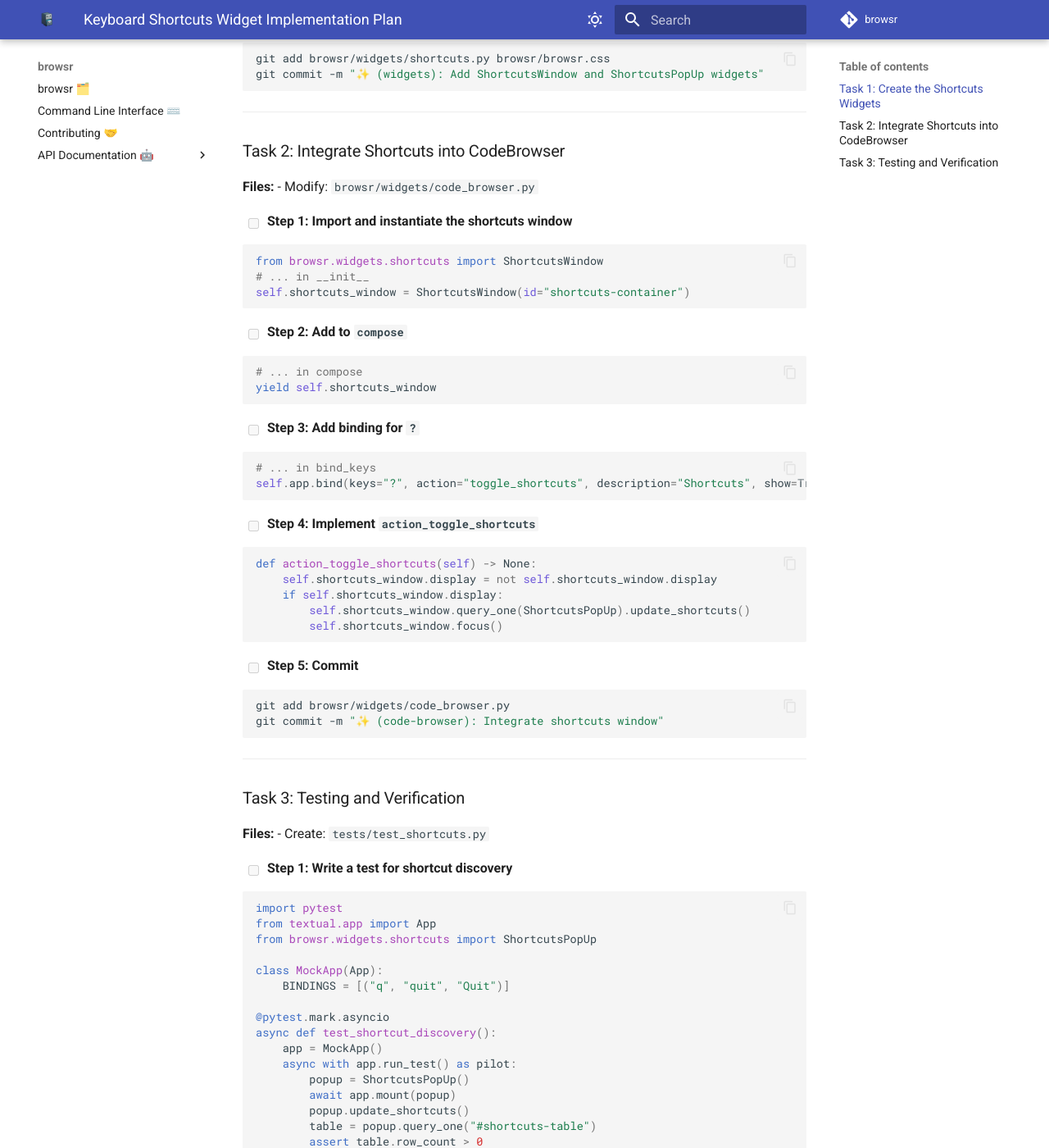
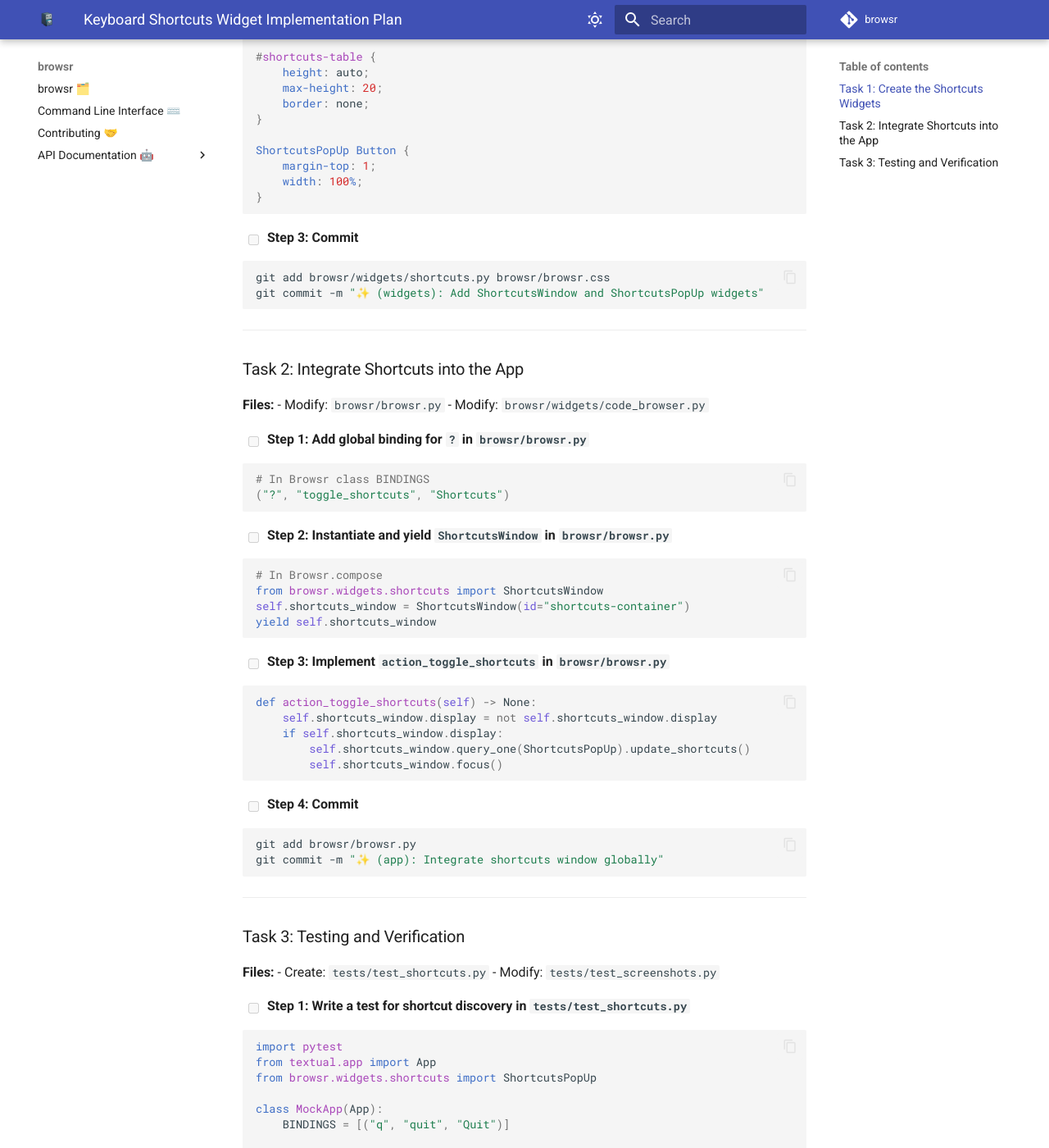
Before and after one commit to juftin/browsr, an MkDocs documentation site: the page built from docs/superpowers/plans/2026-03-30-keyboard-shortcuts-widget.md, in a window 1280 px wide and 1400 px high, scrolled down 2029 px. Shown: the whole window at 82% size. Built offline with MkDocs 1.6.1 and Material for MkDocs 9.7.7, drawn with Linux system fonts in a browser that asks for light colours; comment, search, counter and statistics services are not loaded; some of the changed text lies outside the part shown.

Commit message:
♻️ (docs): Refine implementation plan for Keyboard Shortcuts widget

````diff
--- a/docs/superpowers/plans/2026-03-30-keyboard-shortcuts-widget.md
+++ b/docs/superpowers/plans/2026-03-30-keyboard-shortcuts-widget.md
@@ -16,15 +16,21 @@
 - Create: `browsr/widgets/shortcuts.py`
 - Modify: `browsr/browsr.css`
 
-- [ ] **Step 1: Create the shortcuts module with basic structure**
+- [ ] **Step 1: Create the shortcuts module with robust structure**
 
 ```python
+from textual import on
 from textual.app import ComposeResult
 from textual.containers import Container
+from textual.message import Message
 from textual.widgets import Button, DataTable, Static
 
 class ShortcutsPopUp(Container):
     """A Pop Up that displays keyboard shortcuts"""
+
+    class Toggle(Message):
+        """Toggle the Shortcuts Window"""
+
     def compose(self) -> ComposeResult:
         yield Static("Keyboard Shortcuts", id="shortcuts-header")
         yield DataTable(id="shortcuts-table")
@@ -33,19 +39,27 @@
     def on_mount(self) -> None:
         table = self.query_one(DataTable)
         table.add_columns("Key", "Description")
+        table.cursor_type = "row"
         self.update_shortcuts()
 
     def update_shortcuts(self) -> None:
         table = self.query_one(DataTable)
         table.clear()
+        # Use active_bindings to get deduplicated and prioritized shortcuts
         for binding in self.app.active_bindings:
             if binding.show:
                 table.add_row(binding.key, binding.description)
 
+    @on(Button.Pressed, "#close-shortcuts")
+    def handle_close(self) -> None:
+        self.post_message(self.Toggle())
+
 class ShortcutsWindow(Container):
     """Window containing the Shortcuts Pop Up"""
-    def compose(self) -> ComposeResult:
-        yield ShortcutsPopUp()
+
+    @on(ShortcutsPopUp.Toggle)
+    def handle_toggle(self) -> None:
+        self.display = False
 ```
 
 - [ ] **Step 2: Add styling to `browsr/browsr.css`**
@@ -100,34 +114,29 @@
 
 ---
 
-### Task 2: Integrate Shortcuts into CodeBrowser
+### Task 2: Integrate Shortcuts into the App
 
 **Files:**
+- Modify: `browsr/browsr.py`
 - Modify: `browsr/widgets/code_browser.py`
 
-- [ ] **Step 1: Import and instantiate the shortcuts window**
+- [ ] **Step 1: Add global binding for `?` in `browsr/browsr.py`**
 
 ```python
-from browsr.widgets.shortcuts import ShortcutsWindow
-# ... in __init__
-self.shortcuts_window = ShortcutsWindow(id="shortcuts-container")
+# In Browsr class BINDINGS
+("?", "toggle_shortcuts", "Shortcuts")
 ```
 
-- [ ] **Step 2: Add to `compose`**
+- [ ] **Step 2: Instantiate and yield `ShortcutsWindow` in `browsr/browsr.py`**
 
 ```python
-# ... in compose
+# In Browsr.compose
+from browsr.widgets.shortcuts import ShortcutsWindow
+self.shortcuts_window = ShortcutsWindow(id="shortcuts-container")
 yield self.shortcuts_window
 ```
 
-- [ ] **Step 3: Add binding for `?`**
-
-```python
-# ... in bind_keys
-self.app.bind(keys="?", action="toggle_shortcuts", description="Shortcuts", show=True)
-```
-
-- [ ] **Step 4: Implement `action_toggle_shortcuts`**
+- [ ] **Step 3: Implement `action_toggle_shortcuts` in `browsr/browsr.py`**
 
 ```python
 def action_toggle_shortcuts(self) -> None:
@@ -137,11 +146,11 @@
         self.shortcuts_window.focus()
 ```
 
-- [ ] **Step 5: Commit**
+- [ ] **Step 4: Commit**
 
 ```bash
-git add browsr/widgets/code_browser.py
-git commit -m "✨ (code-browser): Integrate shortcuts window"
+git add browsr/browsr.py
+git commit -m "✨ (app): Integrate shortcuts window globally"
 ```
 
 ---
@@ -150,8 +159,9 @@
 
 **Files:**
 - Create: `tests/test_shortcuts.py`
+- Modify: `tests/test_screenshots.py`
 
-- [ ] **Step 1: Write a test for shortcut discovery**
+- [ ] **Step 1: Write a test for shortcut discovery in `tests/test_shortcuts.py`**
 
 ```python
 import pytest
@@ -172,14 +182,20 @@
         assert table.row_count > 0
 ```
 
-- [ ] **Step 2: Run tests**
+- [ ] **Step 2: Add snapshot test in `tests/test_screenshots.py`**
+
+```python
+# Add a test case that triggers the shortcuts window and takes a snapshot
+```
+
+- [ ] **Step 3: Run tests**
 
 Run: `pytest tests/test_shortcuts.py`
 Expected: PASS
 
-- [ ] **Step 3: Commit**
+- [ ] **Step 4: Commit**
 
 ```bash
-git add tests/test_shortcuts.py
-git commit -m "✅ (tests): Add tests for shortcuts widget"
+git add tests/test_shortcuts.py tests/test_screenshots.py
+git commit -m "✅ (tests): Add tests and snapshots for shortcuts widget"
 ```
````
